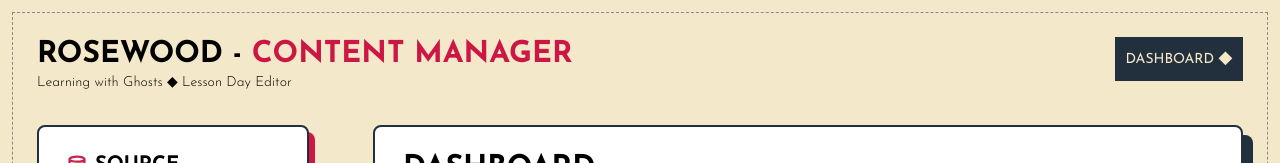
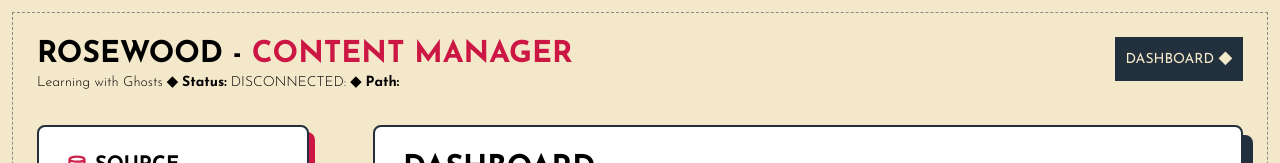
Before and after one commit to marciomarquessouza/rosewood-lwg, a React (Vite) app: page / in a window 1280 px wide. Shown: the top 163 px of the page. Built offline with nearby package versions, Linux system fonts and the light colour scheme.

Commit message:
feat: enhance Header component with project status and path information

```diff
--- a/src/renderer/components/Header/index.tsx
+++ b/src/renderer/components/Header/index.tsx
@@ -1,6 +1,8 @@
 import { useLocation, useNavigate } from "react-router-dom";
+import { useProjectInfo } from "../../contexts/ProjectInfoContext";
 
 export function Header() {
+  const { connected, contentPath, loading } = useProjectInfo();
   const navigate = useNavigate();
   const { pathname } = useLocation();
 
@@ -13,9 +15,19 @@ export function Header() {
           ROSEWOOD -{" "}
           <span className=" text-rosewood-accent">CONTENT MANAGER</span>
         </h1>
-        <p className=" font-light text-sm">
-          Learning with Ghosts ◆ Lesson Day Editor
-        </p>
+        <div className=" flex flex-row font-light text-sm">
+          <span>Learning with Ghosts</span>
+          <span className=" font-bold mx-1">◆ Status:</span>
+          <span>
+            {loading
+              ? "◆ Loading..."
+              : connected
+                ? "CONNECTED:"
+                : "DISCONNECTED:"}
+          </span>
+          <span className=" font-bold mx-1">◆ Path:</span>
+          <span>{contentPath}</span>
+        </div>
       </div>
       <div>
         <button
```
